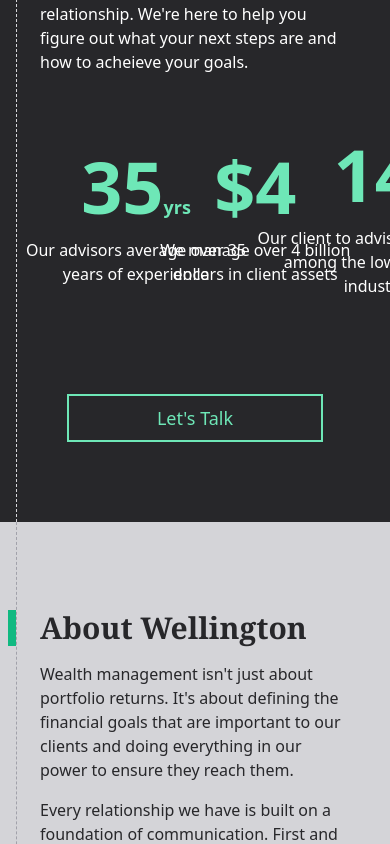
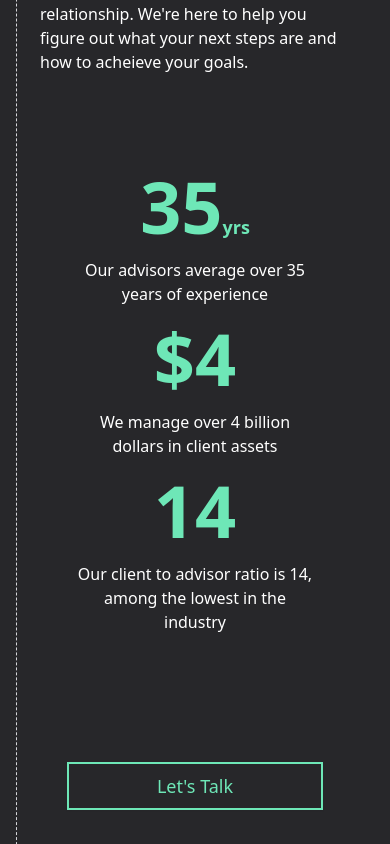
Before and after one commit to rowens794/sample-advisory1, a Next.js app: page / in a window 390 px wide. Shown: the part 1200-2044 px from the top of the page. Built offline with nearby package versions, Linux system fonts and the light colour scheme.

Commit message:
fixed small screen formatting

```diff
--- a/page-sections/lined-sections/investment-strategy/index.tsx
+++ b/page-sections/lined-sections/investment-strategy/index.tsx
@@ -34,7 +34,7 @@
                 </p>
               </div>
 
-              <div className="flex flex-row flex-wrap gap-4 py-12">
+              <div className="grid grid-cols-1 gap-8 py-12 lg:grid-cols-3 lg:gap-4">
                 <InvestingBlock
                   number="1"
                   heading="Diversification"
@@ -84,7 +84,7 @@
   body: string
 }) => {
   return (
-    <div className="flex flex-row h-56 gap-3 p-6 bg-gray-300 border-t-4 rounded-sm w-80 border-primary-800">
+    <div className="flex flex-row w-full gap-3 p-6 bg-gray-300 border-t-4 rounded-sm border-primary-800 lg:h-56 lg:w-80">
       <div className="text-6xl font-light text-center text-gray-600 ">
         {number}
       </div>
--- a/page-sections/lined-sections/why-us/index.tsx
+++ b/page-sections/lined-sections/why-us/index.tsx
@@ -17,7 +17,7 @@
           </p>
         </div>
 
-        <div className="grid grid-cols-3 my-16 lg:gap-18">
+        <div className="py-8 my-16 md:gap-18 md:grid md:grid-cols-3 md:py-0">
           <div className="m-auto text-center" style={{ width: '240px' }}>
             <span className="font-extrabold text-7xl text-primary-300">
               35
```
